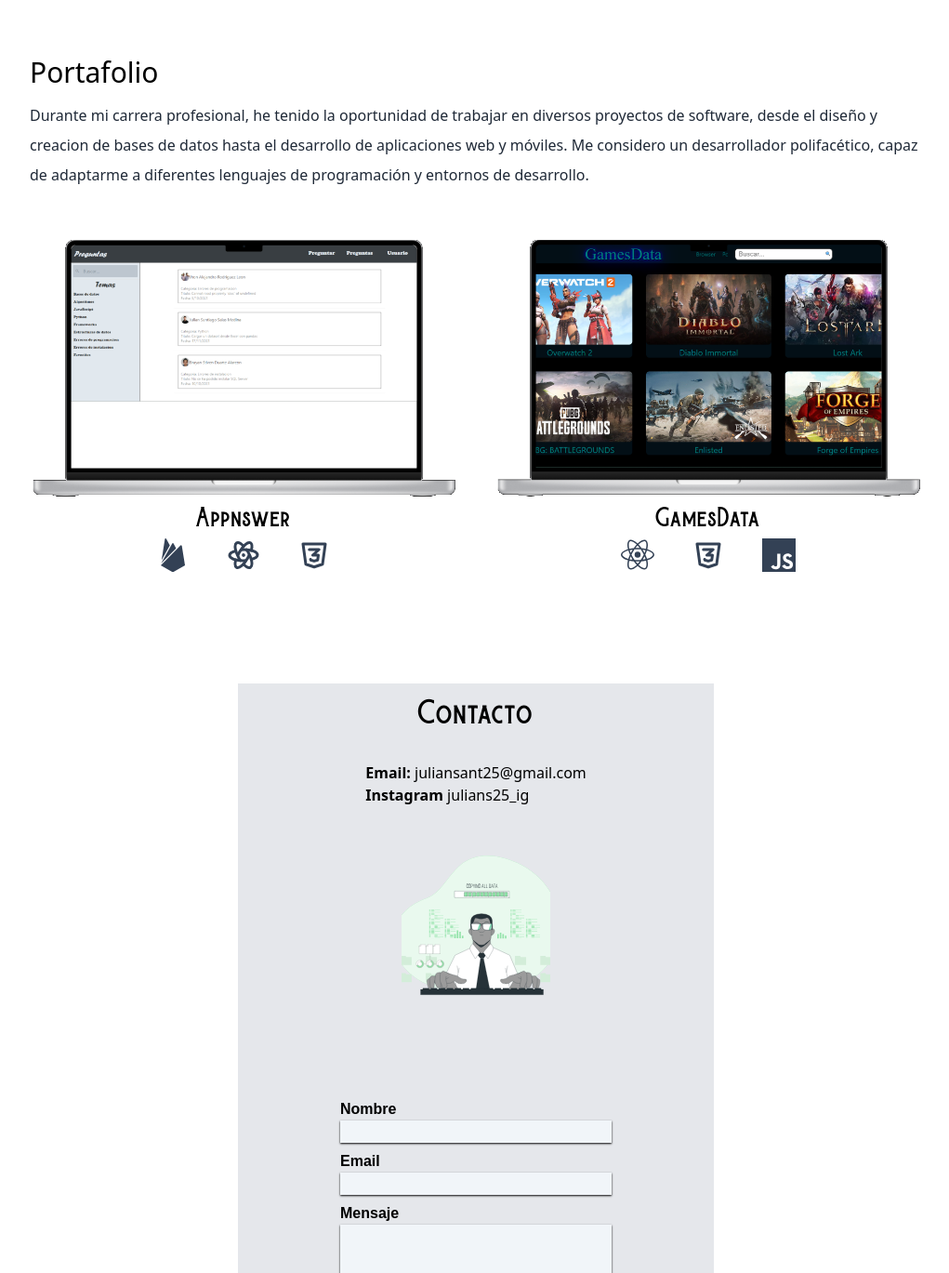
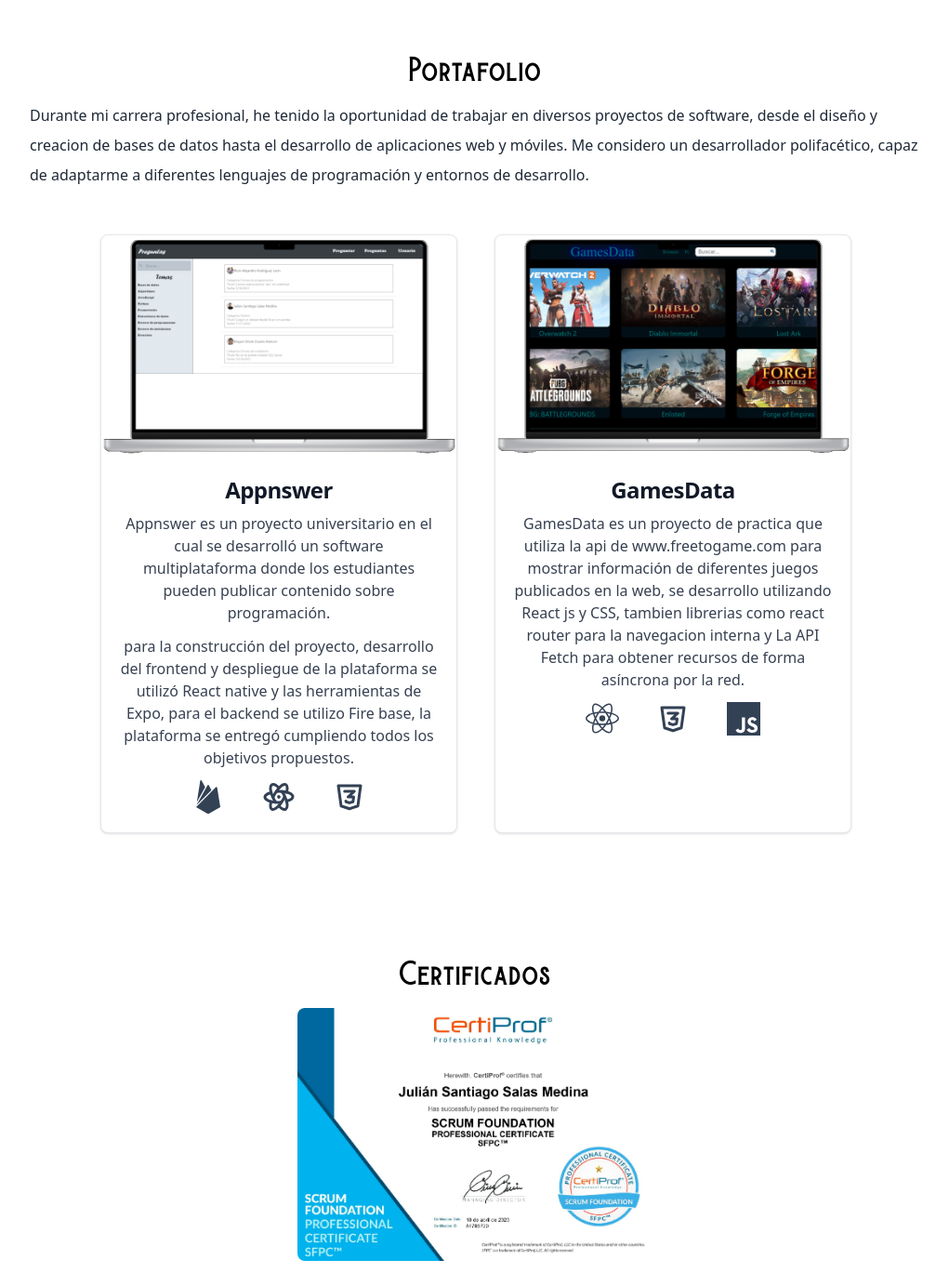
Before and after one commit to julians25/nextjs-portafolio, a Next.js app: page / in a window 1280 px wide. Shown: the part 1431-2800 px from the top of the page at 93% size, without its empty margins (128-1149 px from the left). Built offline with nearby package versions, Linux system fonts and the light colour scheme.

Commit message:
component upgrade

```diff
--- /dev/null
+++ b/components/GridPortfolio.jsx
@@ -0,0 +1,79 @@
+import React from "react";
+import Image from "next/image";
+import Appnswer from "../public/Appnswer.png";
+import gamesData from "../public/GamesData.png";
+import { GrReactjs } from "react-icons/gr";
+import { TbBrandCss3,  TbBrandReactNative } from "react-icons/tb";
+import {
+  SiJavascript,
+  SiFirebase,
+} from "react-icons/si";
+
+export const GridPortfolio = () => {
+  return (
+    <div className="flex flex-col gap-10 py-10 lg:flex-row lg:flex-wrap text-center justify-center">
+            <div className="max-w-sm bg-white border border-gray-200 rounded-lg shadow dark:bg-gray-800 dark:border-gray-700 ">
+              <a href="https://appnswer-ba06b.firebaseapp.com/"
+              target="_blank">
+                <Image className="rounded-t-lg" src={Appnswer} alt="" />
+              </a>
+              <div className="p-5">
+                <h5 className="mb-2 text-2xl font-bold tracking-tight text-gray-900 dark:text-white">
+                  Appnswer
+                </h5>
+
+                <p className="mb-3 font-normal text-gray-700 dark:text-gray-400">
+                Appnswer es un proyecto universitario en el cual se desarrolló un software multiplataforma donde los estudiantes pueden publicar contenido sobre programación.
+                </p>
+                <p className="mb-3 font-normal text-gray-700 dark:text-gray-400">
+                para la construcción del proyecto, desarrollo del frontend y despliegue de la plataforma se utilizó React native y las herramientas de Expo, para el backend se utilizo Fire base, la plataforma se entregó cumpliendo todos los objetivos propuestos.
+                </p>
+                <div className="text-4xl flex justify-center gap-10  text-slate-700 dark:text-gray-400">
+                  <SiFirebase
+                    className="hover:-translate-y-1  cursor-pointer"
+                    title="FireBase"
+                  />
+                  <TbBrandReactNative
+                    className="hover:-translate-y-1  cursor-pointer"
+                    title="React Native"
+                  />
+                  <TbBrandCss3
+                    className="hover:-translate-y-1  cursor-pointer"
+                    title="Css3"
+                  />
+                </div>
+              </div>
+            </div>
+
+            <div className="max-w-sm bg-white border border-gray-200 rounded-lg shadow dark:bg-gray-800 dark:border-gray-700 ">
+              <a href="https://gamesdata-3eb60.web.app/"
+              target="_blank">
+                <Image className="rounded-t-lg" src={gamesData} alt="" />
+              </a>
+              <div className="p-5">
+                <h5 className="mb-2 text-2xl font-bold tracking-tight text-gray-900 dark:text-white">
+                  GamesData
+                </h5>
+
+                <p className="mb-3 font-normal text-gray-700 dark:text-gray-400">
+                GamesData es un proyecto de practica que utiliza la api de www.freetogame.com para mostrar información de diferentes juegos publicados en la web, se desarrollo utilizando React js y CSS, tambien librerias como react router para la navegacion interna y La API Fetch para obtener recursos de forma asíncrona por la red.
+                </p>
+                <div className="text-4xl flex justify-center gap-10  text-slate-700 dark:text-gray-400">
+                  <GrReactjs
+                    className="hover:-translate-y-1  cursor-pointer"
+                    title="React js"
+                  />
+                  <TbBrandCss3
+                    className="hover:-translate-y-1  cursor-pointer"
+                    title="Css3"
+                  />
+                  <SiJavascript
+                    className="hover:-translate-y-1  cursor-pointer"
+                    title="Javacript"
+                  />
+                </div>
+              </div>
+            </div>
+          </div>
+  );
+};
--- a/pages/index.tsx
+++ b/pages/index.tsx
@@ -1,13 +1,14 @@
 import Head from "next/head";
 import { useState } from "react";
 import Image from "next/image";
-import Appnswer from "../public/Appnswer.png";
+import { GridPortfolio } from "../components/GridPortfolio";
 import devMovil from "../public/devMovil.png";
 import devData from "../public/devData.png";
 import devWeb from "../public/devWeb.png";
 import imaDown from "../public/img2.svg";
 import imaDarck from "../public/img1.png";
-import gamesData from "../public/GamesData.png";
+import udemy from "../public/udemy.svg";
+import certificate from "../public/certificate.svg";
 import { BsFillMoonStarsFill } from "react-icons/bs";
 import { GrReactjs } from "react-icons/gr";
 import { TbBrandCss3, TbBrandKotlin, TbBrandReactNative } from "react-icons/tb";
@@ -16,7 +17,6 @@
   SiFirebase,
   SiPostgresql,
   SiMysql,
-  SiTailwindcss,
 } from "react-icons/si";
 import { DiSqllite } from "react-icons/di";
 import {
@@ -57,7 +57,7 @@
         />
         <link rel="manifest" href="/site.webmanifest"></link>
       </Head>
-      <header className="fixed  top-0  left-0 right-0 bg-gray-200  dark:bg-gray-800 ">
+      <header className="fixed  top-0  left-0 right-0 bg-gray-200  dark:bg-gray-800 z-10">
         <nav className=" px-10 flex justify-between flex-wrap  ">
           <div className="flex mb-5 gap-3 items-center">
             <Lottie
@@ -144,12 +144,13 @@
             </a>
           </div>
           <div className="w-full -bottom-40 bg-gray-200">
-          <Image alt="" src={darkMode ? imaDarck  : imaDown} />
+            <Image alt="" src={darkMode ? imaDarck : imaDown} />
           </div>
         </section>
 
         <section className="py-10 md:px-20 lg:px-40" id="habilidades">
-          <h3 className="text-3xl my-8 dark:text-white">Habilidades</h3>
+
+          <h3 className="text-3xl my-8 dark:text-white font-burtons text-center">Habilidades</h3>
           <div className="lg:flex gap-10">
             <div className="text-center shadow-lg h-96 rounded-xl  bg-gray-100 dark:bg-gray-800 flex-1">
               <div className=" mx-auto bg-gradient-to-b from-gray-200 dark:bg-gradient-to-b dark:from-gray-900   w-40 h-40 mt-10">
@@ -236,7 +237,7 @@
         </section>
         <section className="py-10 md:px-20 lg:px-40" id="portafolio">
           <div>
-            <h3 className="text-3xl py-1 dark:text-white ">Portafolio</h3>
+            <h3 className="text-3xl py-1 dark:text-white font-burtons text-center">Portafolio</h3>
             <p className="text-md py-2 leading-8 text-gray-800 dark:text-gray-200">
               Durante mi carrera profesional, he tenido la oportunidad de
               trabajar en diversos proyectos de software, desde el diseño y
@@ -246,62 +247,27 @@
               desarrollo.
             </p>
           </div>
-          <div className="flex flex-col gap-10 py-10 lg:flex-row lg:flex-wrap text-center">
-            <div className="basis-1/3 flex-1 ">
-              <a href="https://appnswer-ba06b.firebaseapp.com/" target="_blank">
-                <Image
-                  className="rounded-lg object-cover"
-                  alt=""
-                  src={Appnswer}
-                />
-              </a>
-              <h1 className="text-2xl py-1 dark:text-white font-burtons">
-                Appnswer
-              </h1>
-              <div className="text-4xl flex justify-center gap-10  text-slate-700 dark:text-gray-400">
-                <SiFirebase
-                  className="hover:-translate-y-1  cursor-pointer"
-                  title="FireBase"
-                />
-                <TbBrandReactNative
-                  className="hover:-translate-y-1  cursor-pointer"
-                  title="React Native"
-                />
-                <TbBrandCss3
-                  className="hover:-translate-y-1  cursor-pointer"
-                  title="Css3"
-                />
-              </div>
-            </div>
+          <GridPortfolio />
+        </section>
 
-            <div className="basis-1/3 flex-1">
-              <a href="https://gamesdata-3eb60.web.app/" target="_blank">
-                <Image
-                  className="rounded-lg object-cover cursor-pointer"
-                  alt=""
-                  src={gamesData}
-                />
-              </a>
-              <h1 className="text-2xl py-1 dark:text-white font-burtons">
-                GamesData
-              </h1>
-              <div className="text-4xl flex justify-center gap-10  text-slate-700 dark:text-gray-400">
-                <GrReactjs
-                  className="hover:-translate-y-1  cursor-pointer"
-                  title="React js"
-                />
-                <TbBrandCss3
-                  className="hover:-translate-y-1  cursor-pointer"
-                  title="Css3"
-                />
-                <SiJavascript
-                  className="hover:-translate-y-1  cursor-pointer"
-                  title="Javacript"
-                />
-              </div>
+        <section className="py-10 md:px-20 lg:px-40">
+          <h3 className="text-3xl py-4 dark:text-white font-burtons text-center">Certificados</h3>
+          <div className="flex justify-center">
+            <div className=" aspect-auto w-96 relative flex overflow-x-scroll snap-mandatory snap-x -z-0">
+              <Image
+                className="rounded-lg  cursor-pointer w-full left-0 sticky  object-cover snap-center"
+                alt=""
+                src={certificate}
+              />
+              <Image
+                className="rounded-lg  cursor-pointer w-full left-0 sticky  object-cover snap-center"
+                alt=""
+                src={udemy}
+              />
             </div>
           </div>
         </section>
+
         <section className="py-10 md:px-20 lg:px-96" id="contacto">
           <div className=" bg-gray-200  dark:bg-gray-800 ">
             <div className="text-center align-middle ">
@@ -335,34 +301,24 @@
                 </div>
               </div>
 
-              <form
-                name="contact"
-                method="POST"
-                data-netlify="true"
-              >
-                <input type="hidden" name="form-name" value="contact"/>
+              <form name="contact" method="POST" data-netlify="true">
+                <input type="hidden" name="form-name" value="contact" />
                 <div className="  flex flex-col dark:bg-gray-800 p-8 ">
-                  <label className="font-poppins font-bold">
-                    Nombre
-                  </label>
+                  <label className="font-poppins font-bold">Nombre</label>
                   <input
                     required
                     type="text"
                     name="nombre"
                     className="shadow-sm shadow-black bg-slate-100 mb-2"
                   />
-                  <label  className="font-poppins font-bold">
-                    Email
-                  </label>
+                  <label className="font-poppins font-bold">Email</label>
                   <input
                     required
                     type="email"
                     name="correo"
                     className="shadow-sm shadow-black bg-slate-100 mb-2"
                   />
-                  <label  className="font-poppins font-bold">
-                    Mensaje
-                  </label>
+                  <label className="font-poppins font-bold">Mensaje</label>
                   <textarea
                     required
                     name="mensaje"
@@ -383,6 +339,7 @@
             </div>
           </div>
         </section>
+
       </main>
     </div>
   );
```
Also changed, not shown: public/certificate.svg (added), public/udemy.svg (added).
